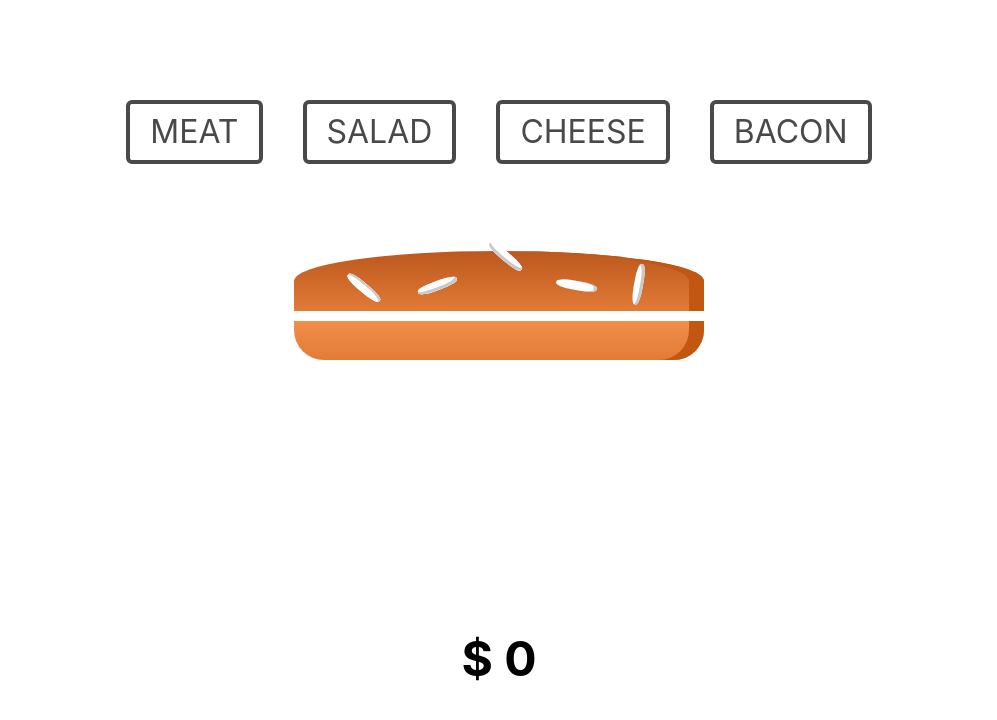
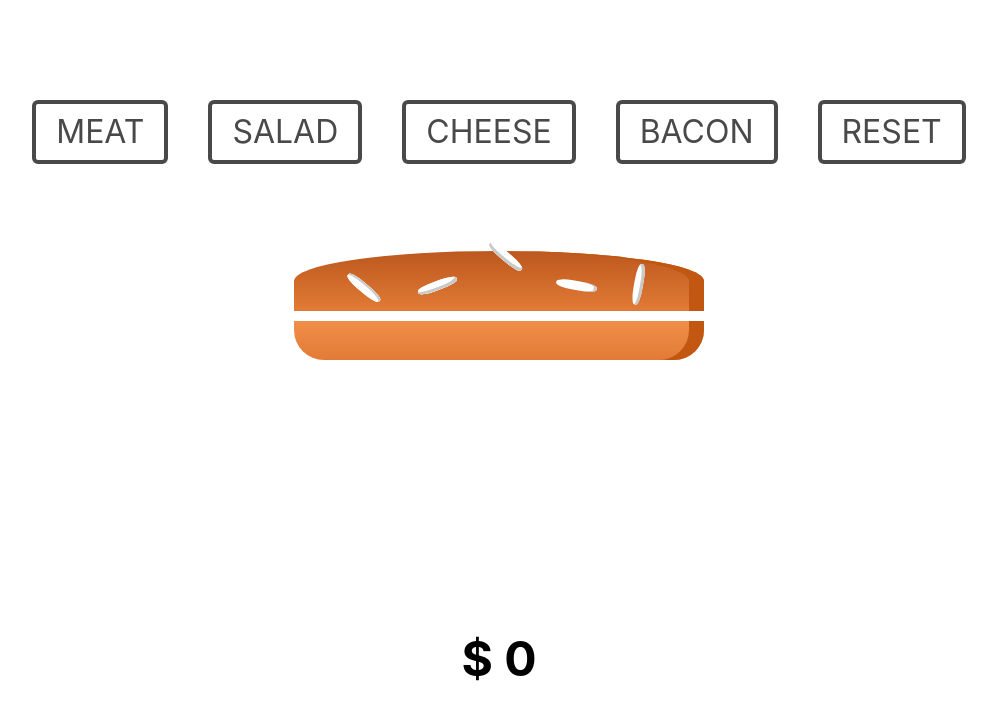
Before and after one commit to MarioHdpz/burger-builder, a React (Create React App) app: page / in a window 1280 px wide. Shown: the top 720 px of the page, without its empty margins (141-1138 px from the left). Built offline with nearby package versions, Linux system fonts and the light colour scheme.

Commit message:
Add incomplete remove function

```diff
--- a/src/components/Builder/index.js
+++ b/src/components/Builder/index.js
@@ -29,16 +29,28 @@ class Builder extends Component {
   }
 
   addIngredient = idIngrediente => {
-    const newIngredients = this.state.ingredients;
+    const newIngredients = this.state.ingredients.slice();
     newIngredients.push(idIngrediente);
     this.setState({ingredients: newIngredients})
   }
 
+  removeIngredient = index => {
+    const newIngredients = this.state.ingredients.slice();
+    /* Remover el indice que nos indican: newIngredients.slice(index, 1) */
+    this.setState({ingredients: newIngredients})
+  };
+
   render() {
     return (
       <div>
-        <ControlPanel onAdd={x => {this.addIngredient(x)}} />
-        <Burger ingredients={this.state.ingredients} />
+        <ControlPanel
+          onAdd={x => {this.addIngredient(x)}}
+          onReset={() => {this.setState({ingredients: [] })}}
+        />
+        <Burger
+          ingredients={this.state.ingredients}
+          onIngredientClick={index => this.removeIngredient(index)}
+        />
         <h1>$ {this.getPrice()}</h1>
       </div>
     );
--- a/src/components/Burger/index.js
+++ b/src/components/Burger/index.js
@@ -3,7 +3,7 @@ import Ingredient from '../Ingredient';
 
 const Burger = props => {
     const burgerIngredients = props.ingredients.map(
-        ingredient => <Ingredient id={ingredient} />
+        (ingredient, index) => <Ingredient id={ingredient} />
     )
 
     return (
--- a/src/components/ControlPanel/index.js
+++ b/src/components/ControlPanel/index.js
@@ -6,7 +6,8 @@ const ControlPanel = props => (
         <div onClick={() => {props.onAdd('salad')}} className="button-salad">Salad</div>
         <div onClick={() => {props.onAdd('cheese')}} className="button-cheese">Cheese</div>
         <div onClick={() => {props.onAdd('bacon')}} className="button-bacon">Bacon</div>
-    </div>
+        <div onClick={() => {props.onReset()}} >RESET</div>
+     </div>
 )
 
 export default ControlPanel;
```
